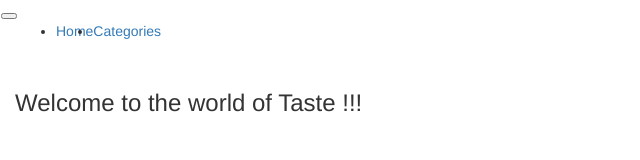
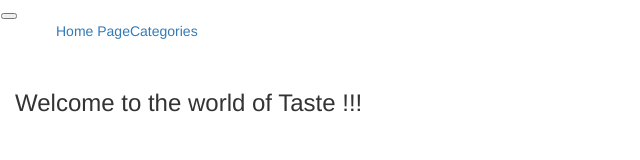
Before and after one commit to ANPHYVARGHESE/coursera, a plain HTML site: page module4-solution/index.html in a window 1280 px wide. Shown: the full height of the page, 0-640 px from the left. Drawn offline with Linux system fonts and the light colour scheme; some packages are replaced by stand-ins of ours.

Commit message:
Update index.html

```diff
--- a/module4-solution/index.html
+++ b/module4-solution/index.html
@@ -31,10 +31,10 @@
       ></button>
       <div class="collapse navbar-collapse" id="collapsibleNavId">
         <ul class="navbar-nav me-auto mt-2 mt-lg-0">
-          <li class="nav-item">
-            <a class="nav-link active" ui-sref="home" ui-sref-active="active" aria-current="page" href="#!/">Home</a>
+          <li class="nav-item" style="list-style: none">
+            <a class="nav-link active" ui-sref="home" ui-sref-active="active" aria-current="page" href="#!/">Home Page</a>
           </li>
-          <li class="nav-item">
+          <li class="nav-item" style="list-style: none">
             <a class="nav-link" ui-sref="categories" ui-sref-active="active" href="#!/categories">Categories</a>
           </li>
         </ul>
```
